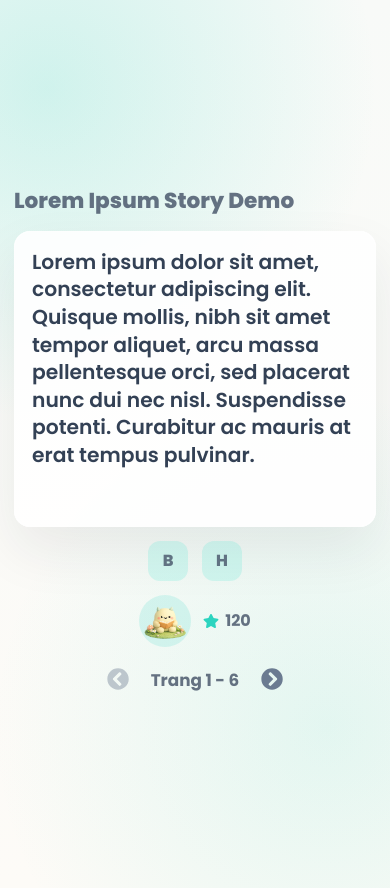
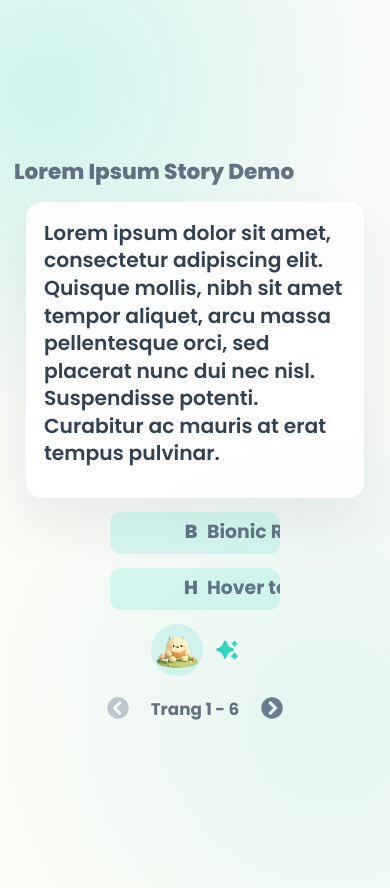
Before and after one commit to ngoNguyenTruongAn/ReadEase-Fontend, a React (Vite) app: page /children/reading in a window 390 px wide. Built offline with nearby package versions, Linux system fonts and the light colour scheme.

Commit message:
update UI hover of panel controls

```diff
--- a/src/components/Web/Children/Reading/ReadingPage.scss
+++ b/src/components/Web/Children/Reading/ReadingPage.scss
@@ -12,8 +12,7 @@
 }
 
 .reading-page {
-  max-width: 1150px;
-  margin: 0 auto;
+  width: 100%;
 }
 
 .reading-header {
@@ -36,34 +35,104 @@
 }
 
 .reading-body {
-  display: grid;
-  grid-template-columns: 56px minmax(0, 1fr) 96px;
+  width: 100%;
+  display: flex;
+  flex-direction: row;
+  justify-content: space-between;
+  align-items: center;
+  box-sizing: border-box;
+  padding-inline: 80px;
   gap: 20px;
-  align-items: center;
 }
 
 .reading-assist-controls {
   display: flex;
   flex-direction: column;
   gap: 14px;
-  align-items: center;
+  align-items: flex-start;
+  width: 52px;
+  flex: 0 0 52px;
+  overflow: visible;
 }
 
 .reading-assist-btn {
-  width: 40px;
-  height: 40px;
+  --assist-collapsed-offset: 3px;
+  width: 46px;
+  height: 48px;
+  padding: 0;
+  margin-left: var(--assist-collapsed-offset);
   border-radius: 12px;
   border: 0;
   background: rgba(#4ae3d0, 0.2);
   color: rgba(#455368, 0.8);
-  font-size: 1rem;
+  font-size: 0.98rem;
   font-weight: 800;
+  line-height: 1.3;
+  box-sizing: border-box;
   cursor: pointer;
-  transition: transform 0.18s ease, background-color 0.18s ease;
+  display: inline-flex;
+  align-items: center;
+  justify-content: center;
+  gap: 0;
+  overflow-x: hidden;
+  overflow-y: visible;
+  white-space: nowrap;
+  transition:
+    width 0.24s ease,
+    transform 0.18s ease,
+    background-color 0.18s ease,
+    color 0.18s ease;
 
-  &:hover {
+  .reading-assist-short {
+    flex-shrink: 0;
+    min-width: 16px;
+    max-width: 16px;
+    text-align: center;
+    font-size: 1.18rem;
+    line-height: 1;
+    opacity: 1;
+    transform: translateX(0);
+    transition: max-width 0.22s ease, opacity 0.2s ease, transform 0.2s ease;
+  }
+
+  .reading-assist-full {
+    display: inline-block;
+    width: 0;
+    max-width: 0;
+    opacity: 0;
+    visibility: hidden;
+    transform: translateX(-6px);
+    transition: max-width 0.22s ease, opacity 0.2s ease, transform 0.2s ease;
+    font-size: 1.18rem;
+    font-weight: 700;
+    line-height: 1.1;
+    color: inherit;
+  }
+
+  &:hover,
+  &:focus-visible {
+    width: max-content;
+    justify-content: flex-start;
+    gap: 0;
+    padding-inline: 14px;
     transform: translateY(-1px);
     background: rgba(#4ae3d0, 0.35);
+    color: $text-main;
+
+    .reading-assist-short {
+      min-width: 0;
+      max-width: 0;
+      opacity: 0;
+      transform: translateX(-4px);
+    }
+
+    .reading-assist-full {
+      width: auto;
+      max-width: none;
+      opacity: 1;
+      visibility: visible;
+      transform: translateX(0);
+    }
   }
 
   &.is-active {
@@ -75,7 +144,8 @@
 .reading-book-view {
   background: rgba(255, 255, 255, 0.9);
   border-radius: 20px;
-  min-height: 420px;
+  height: max-content;
+  max-width: 760px;
   padding: clamp(24px, 4vw, 42px);
   box-shadow:
     0 24px 54px rgba(25, 33, 54, 0.08),
@@ -99,6 +169,7 @@
   flex-direction: column;
   align-items: center;
   gap: 12px;
+  overflow: visible;
 }
 
 .reading-score-avatar {
@@ -110,19 +181,41 @@
 }
 
 .reading-score-stars {
+  position: relative;
   display: flex;
+  flex-direction: column;
   align-items: center;
-  gap: 6px;
+  gap: 0;
+  cursor: default;
 }
 
 .reading-score-star {
-  color: $primary-color;
-  font-size: 1rem;
+  width: 24px;
+  height: 24px;
+  display: block;
+  flex-shrink: 0;
 }
 
 .reading-score-value {
+  position: absolute;
+  top: calc(100% + 6px);
+  left: 50%;
+  transform: translateX(-50%) translateY(-4px);
   color: rgba(#455368, 0.82);
+  font-size: 2rem;
   font-weight: 700;
+  line-height: 1.2;
+  opacity: 0;
+  visibility: hidden;
+  pointer-events: none;
+  transition: opacity 0.18s ease, transform 0.18s ease, visibility 0.18s ease;
+}
+
+.reading-score-stars:hover .reading-score-value,
+.reading-score-stars:focus-within .reading-score-value {
+  opacity: 1;
+  visibility: visible;
+  transform: translateX(-50%) translateY(0);
 }
 
 .reading-pagination {
@@ -156,14 +249,54 @@
 
 @media (max-width: 980px) {
   .reading-body {
-    grid-template-columns: 1fr;
+    flex-direction: column;
+    align-items: stretch;
+    padding-inline: 24px;
     gap: 14px;
   }
 
   .reading-assist-controls {
     flex-direction: row;
     justify-content: center;
+    flex-wrap: wrap;
+    align-items: center;
+    width: auto;
+    flex: 0 1 auto;
+    overflow: visible;
     order: 2;
+  }
+
+  .reading-assist-btn {
+    width: auto;
+    min-width: 190px;
+    margin-left: 0;
+    justify-content: center;
+    gap: 8px;
+    padding-inline: 16px;
+    overflow: hidden;
+    overflow-y: hidden;
+    color: rgba(#455368, 0.8);
+
+    .reading-assist-full {
+      position: static;
+      opacity: 1;
+      visibility: visible;
+      transform: none;
+      max-width: none;
+      padding: 0;
+      border-radius: 0;
+      background: transparent;
+      pointer-events: auto;
+      min-width: 0;
+    }
+
+    &:hover,
+    &:focus-visible,
+    &.is-active {
+      width: auto;
+      color: $text-main;
+      transform: none;
+    }
   }
 
   .reading-book-view {
@@ -183,6 +316,10 @@
     padding: 20px 14px 24px;
   }
 
+  .reading-body {
+    padding-inline: 12px;
+  }
+
   .reading-book-view {
     min-height: 260px;
     border-radius: 16px;
@@ -192,4 +329,12 @@
   .reading-book-text {
     font-size: clamp(1.2rem, 5.2vw, 1.52rem);
   }
+
+  .reading-assist-btn {
+    min-width: 170px;
+    height: 42px;
+    border-radius: 11px;
+    padding-inline: 14px;
+    font-size: 0.94rem;
+  }
 }
--- a/src/components/Web/Children/Reading/components/ReadingAssistControls.jsx
+++ b/src/components/Web/Children/Reading/components/ReadingAssistControls.jsx
@@ -12,16 +12,24 @@ const ReadingAssistControls = ({
         type="button"
         className={`reading-assist-btn ${isBionicEnabled ? "is-active" : ""}`}
         onClick={onToggleBionic}
+        aria-pressed={isBionicEnabled}
       >
-        B
+        <span className="reading-assist-short" aria-hidden="true">
+          B
+        </span>
+        <span className="reading-assist-full">Bionic Reading</span>
       </button>
 
       <button
         type="button"
         className={`reading-assist-btn ${isHoverSpeechEnabled ? "is-active" : ""}`}
         onClick={onToggleHoverSpeech}
+        aria-pressed={isHoverSpeechEnabled}
       >
-        H
+        <span className="reading-assist-short" aria-hidden="true">
+          H
+        </span>
+        <span className="reading-assist-full">Hover to Speech</span>
       </button>
     </div>
   );
--- a/src/components/Web/Children/Reading/components/ReadingScorePanel.jsx
+++ b/src/components/Web/Children/Reading/components/ReadingScorePanel.jsx
@@ -1,5 +1,4 @@
 import React from "react";
-import { FaStar } from "react-icons/fa";
 import defaultAvatar from "../../../../../assets/image/reading book and sitting on the grass 1.png";
 
 const ReadingScorePanel = ({ avatarUrl, score = 0 }) => {
@@ -12,7 +11,28 @@ const ReadingScorePanel = ({ avatarUrl, score = 0 }) => {
       />
 
       <div className="reading-score-stars" aria-label="Điểm sao">
-        <FaStar className="reading-score-star" />
+        <svg
+          className="reading-score-star"
+          width="24"
+          height="24"
+          viewBox="0 0 24 24"
+          fill="none"
+          xmlns="http://www.w3.org/2000/svg"
+          aria-hidden="true"
+        >
+          <path
+            d="M19.134 11.5692C19.134 11.1932 18.923 10.8482 18.587 10.6772C17.727 10.2392 16.806 9.83618 15.774 9.44418C14.068 8.79018 12.825 7.52818 12.179 5.79918C11.792 4.75018 11.394 3.81618 10.963 2.94418C10.794 2.60418 10.446 2.38818 10.067 2.38818C9.688 2.38818 9.338 2.60418 9.171 2.94518C8.741 3.81418 8.344 4.74818 7.957 5.79518C7.311 7.52718 6.067 8.78918 4.364 9.44218C3.326 9.83718 2.404 10.2402 1.547 10.6772C1.212 10.8472 1.001 11.1922 1.001 11.5682C1.001 11.9442 1.212 12.2892 1.548 12.4602C2.41 12.8982 3.331 13.3022 4.361 13.6922C6.067 14.3462 7.31 15.6082 7.956 17.3382C8.345 18.3912 8.742 19.3232 9.171 20.1922C9.34 20.5332 9.687 20.7492 10.067 20.7492C10.447 20.7492 10.795 20.5332 10.963 20.1922C11.394 19.3232 11.791 18.3892 12.177 17.3412C12.824 15.6092 14.069 14.3472 15.77 13.6942C16.804 13.3022 17.725 12.8992 18.587 12.4612C18.923 12.2902 19.134 11.9462 19.134 11.5692Z"
+            fill="#2DD4BF"
+          />
+          <path
+            d="M17.096 6.54185C17.351 6.67185 17.602 6.77885 17.849 6.87285C18.056 6.95285 18.201 7.10085 18.279 7.30785C18.371 7.56085 18.476 7.81285 18.603 8.07085C18.77 8.41285 19.118 8.63085 19.499 8.63085H19.501C19.881 8.63085 20.229 8.41485 20.397 8.07385C20.524 7.81685 20.628 7.56385 20.721 7.31285C20.801 7.10085 20.946 6.95285 21.149 6.87485C21.4 6.77985 21.65 6.67285 21.905 6.54285C22.241 6.37285 22.452 6.02685 22.452 5.65085C22.452 5.27485 22.24 4.92985 21.904 4.75985C21.65 4.63185 21.4 4.52485 21.152 4.42985C20.946 4.35085 20.801 4.20285 20.722 3.99285C20.628 3.73985 20.524 3.48685 20.396 3.22885C20.228 2.88885 19.88 2.67285 19.5 2.67285H19.498C19.117 2.67285 18.77 2.88985 18.602 3.23185C18.476 3.48885 18.371 3.74185 18.28 3.98985C18.2 4.20185 18.055 4.34985 17.852 4.42785C17.6 4.52385 17.35 4.62985 17.095 4.75985C16.759 4.92985 16.548 5.27485 16.548 5.65085C16.548 6.02685 16.759 6.37185 17.095 6.54185H17.096Z"
+            fill="#2DD4BF"
+          />
+          <path
+            d="M22.453 17.185C22.136 17.024 21.823 16.89 21.515 16.774C21.176 16.644 20.929 16.392 20.802 16.05C20.685 15.734 20.554 15.418 20.396 15.098C20.227 14.757 19.879 14.541 19.5 14.541C19.119 14.541 18.771 14.758 18.604 15.1C18.447 15.42 18.316 15.735 18.202 16.045C18.072 16.392 17.825 16.644 17.491 16.772C17.179 16.89 16.865 17.024 16.549 17.186C16.214 17.357 16.003 17.701 16.003 18.077C16.003 18.453 16.214 18.797 16.549 18.968C16.865 19.129 17.177 19.262 17.488 19.381C17.825 19.51 18.072 19.761 18.2 20.104C18.316 20.419 18.447 20.735 18.605 21.054C18.773 21.395 19.12 21.611 19.501 21.612C19.881 21.612 20.228 21.397 20.397 21.056C20.556 20.736 20.687 20.42 20.803 20.107C20.931 19.761 21.178 19.51 21.515 19.381C21.827 19.262 22.138 19.13 22.454 18.969C22.79 18.798 23.001 18.453 23.001 18.077C23.001 17.701 22.79 17.356 22.454 17.185H22.453Z"
+            fill="#2DD4BF"
+          />
+        </svg>
         <span className="reading-score-value">{score}</span>
       </div>
     </aside>
```
